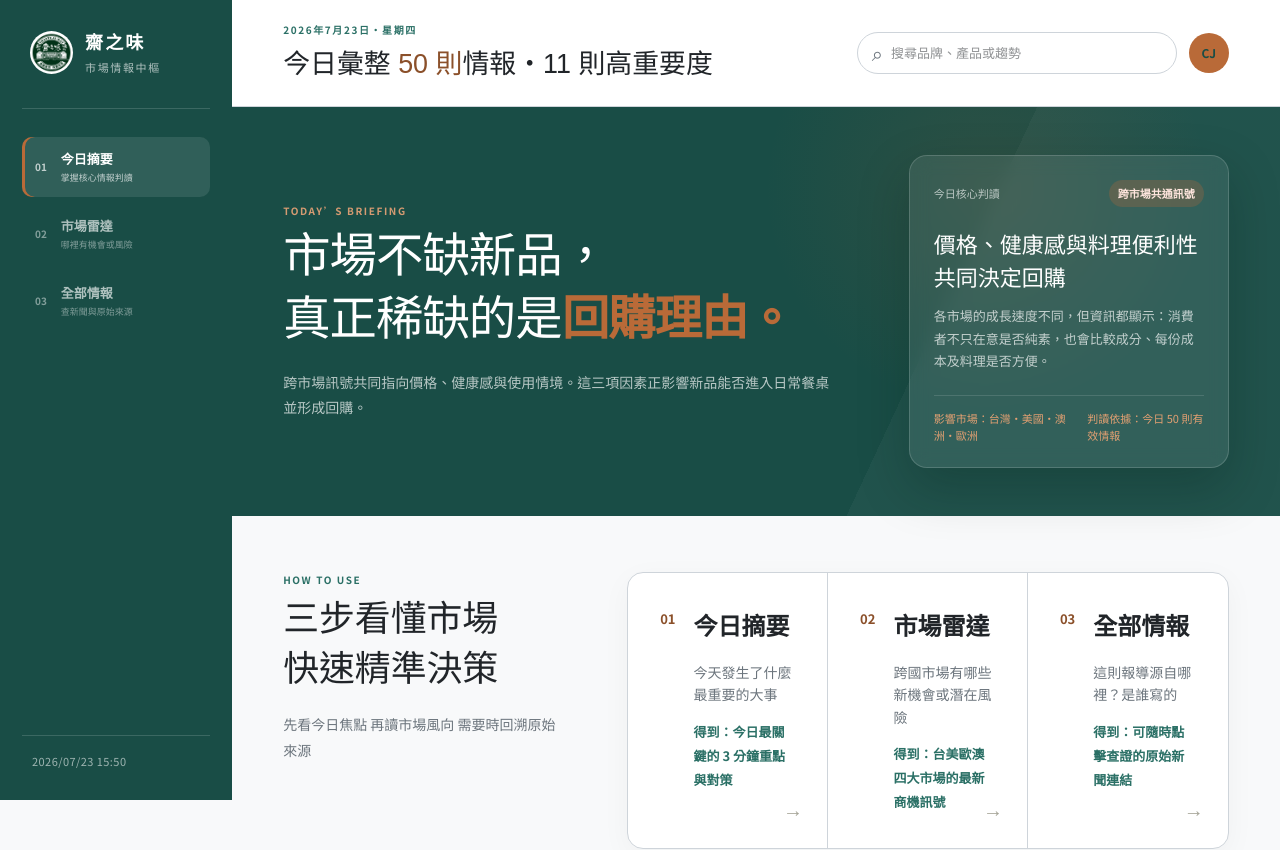
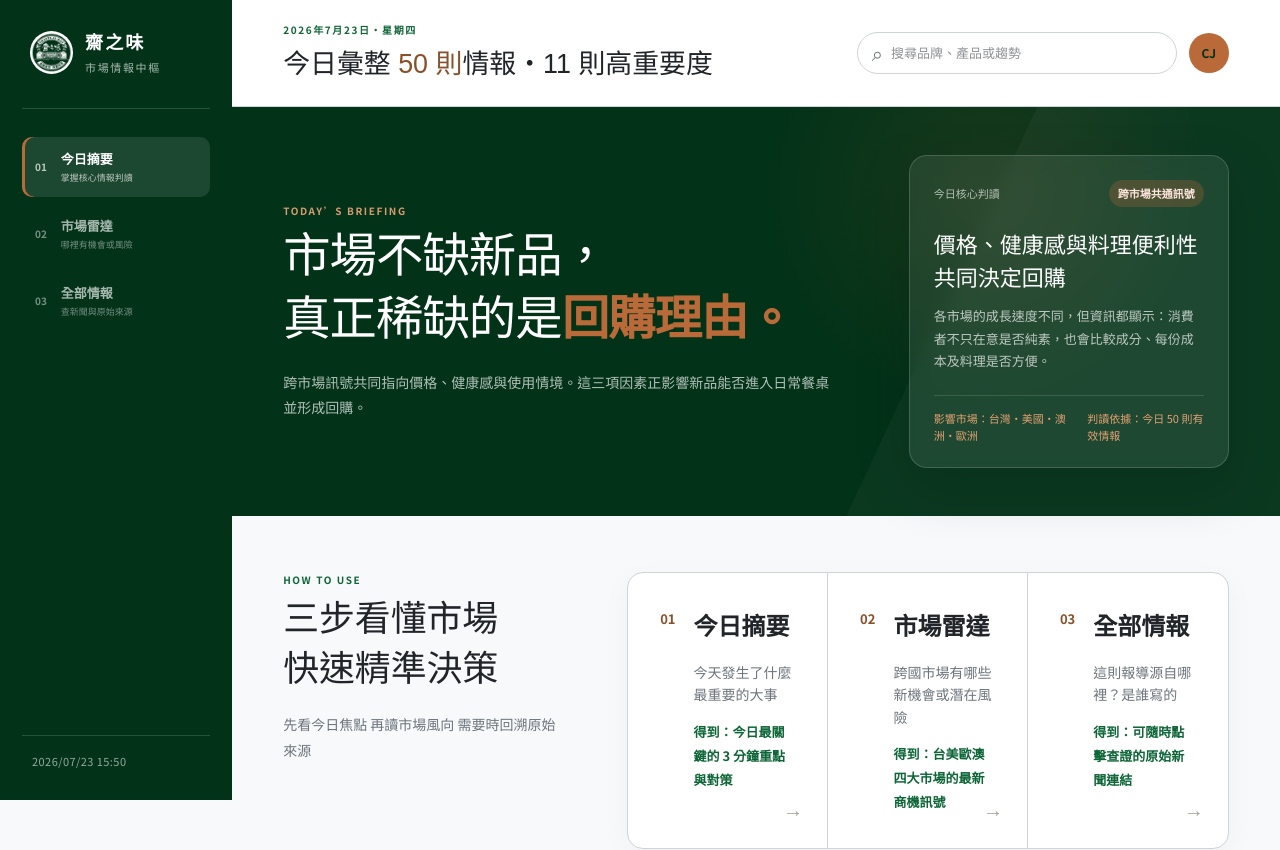
Before and after one commit to gyuyu2002-Jeff/cjw-market-intelligence, a Next.js app: page / in a window 1280 px wide. Shown: the top 850 px of the page. Built offline with nearby package versions, Linux system fonts and the light colour scheme.

Commit message:
style: update primary green colors to match 齋滋味 logo deep green (#023218)

```diff
--- a/app/globals.css
+++ b/app/globals.css
@@ -2,8 +2,8 @@
 
 :root {
   --ink: #212529;         /* Dark gray from official site */
-  --forest: #194d46;      /* Brand deep teal green from official site */
-  --leaf: #2b7066;        /* Lighter brand green */
+  --forest: #023218;      /* Deep green from 齋滋味 logo */
+  --leaf: #0e6638;        /* Brand leaf green for highlights/hover */
   --cream: #f8f9fa;       /* Very light grey for background */
   --paper: #ffffff;       /* Pure white for cards */
   --gold: #b96a38;        /* Main brand terracotta gold/brown accent */
```
Also changed, not shown: 4 other files (tests, documents, lock files or other folders).
